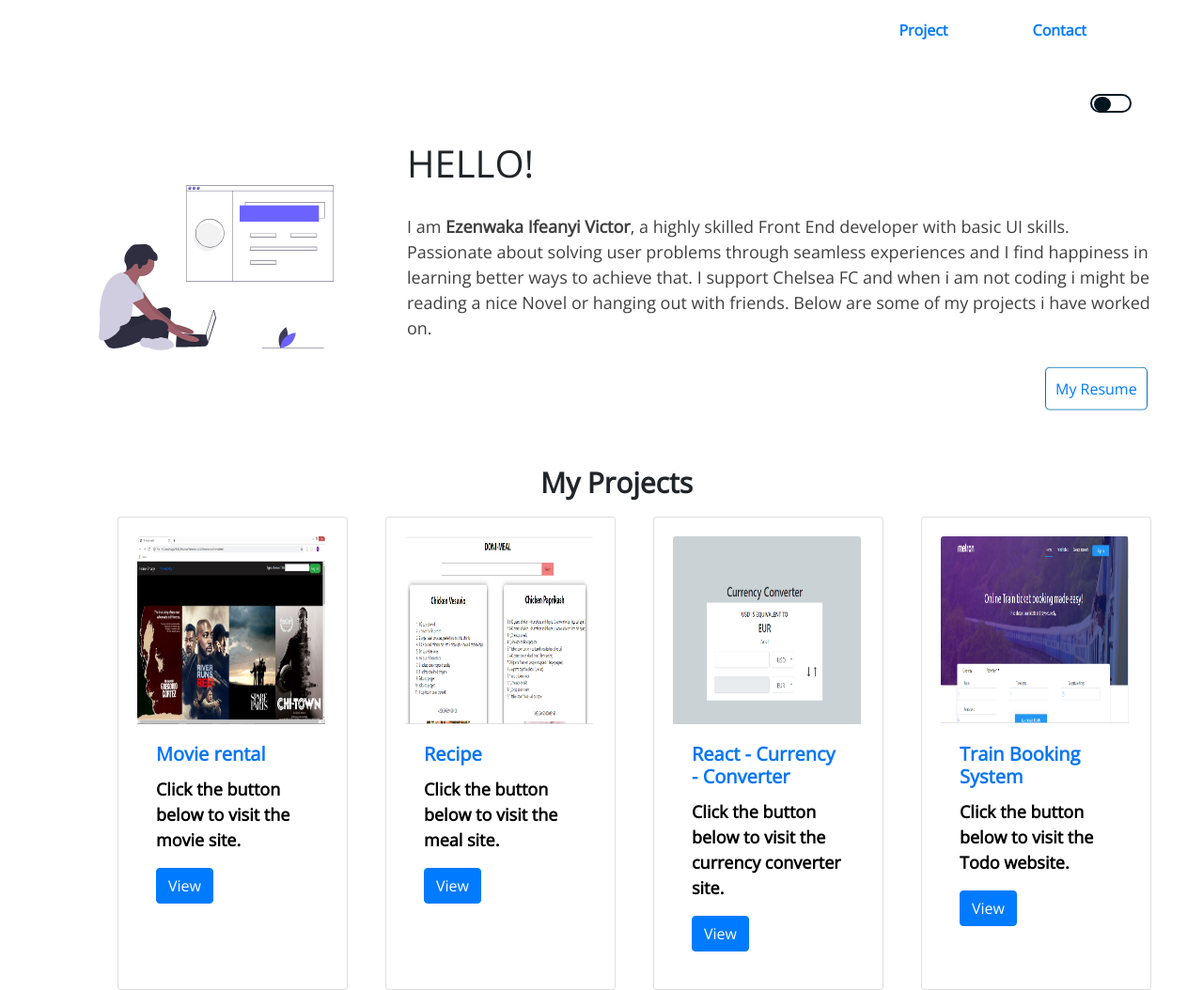
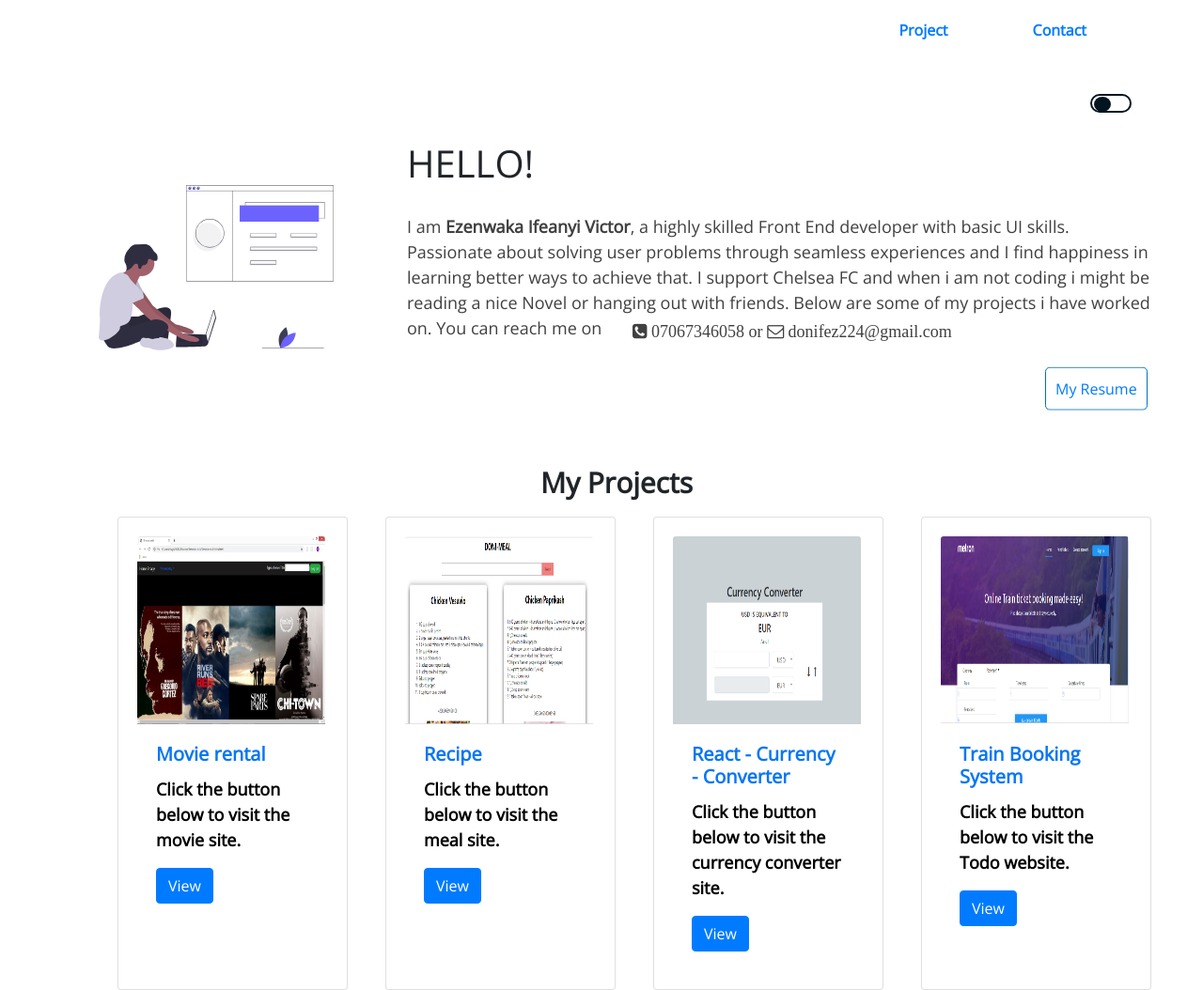
Before and after one commit to Donifez/Portfolio, a plain HTML site: page index.html in a window 1280 px wide. Shown: the top 1054 px of the page at 94% size. Drawn offline with nearby package versions, Linux system fonts and the light colour scheme.

Commit message:
contacts

```diff
--- a/index.html
+++ b/index.html
@@ -6,7 +6,8 @@
     <meta http-equiv="X-UA-Compatible" content="ie=edge">
     <link rel="stylesheet" href="https://stackpath.bootstrapcdn.com/bootstrap/4.3.1/css/bootstrap.min.css" integrity="sha384-ggOyR0iXCbMQv3Xipma34MD+dH/1fQ784/j6cY/iJTQUOhcWr7x9JvoRxT2MZw1T" crossorigin="anonymous">
 <link href="https://fonts.googleapis.com/css?family=Open+Sans&display=swap" rel="stylesheet">
-	<link rel="stylesheet" type="text/css" href="Bootstrap.css">
+  <link rel="stylesheet" type="text/css" href="Bootstrap.css">
+  <link rel="stylesheet" href="https://cdnjs.cloudflare.com/ajax/libs/font-awesome/4.7.0/css/font-awesome.min.css">
 
 	<script src="https://code.jquery.com/jquery-3.3.1.slim.min.js" integrity="sha384-q8i/X+965DzO0rT7abK41JStQIAqVgRVzpbzo5smXKp4YfRvH+8abtTE1Pi6jizo" crossorigin="anonymous"></script>
 
@@ -54,7 +55,9 @@
               <p>I am <strong>Ezenwaka Ifeanyi Victor</strong>, a highly skilled Front End developer with basic UI skills.
             Passionate about solving user problems through seamless experiences and I find happiness in learning better ways to achieve that.
              I support Chelsea FC and when i am not coding i might be reading a nice Novel or hanging out with friends.
-        Below are some of my projects i have worked on. </p></div>
+        Below are some of my projects i have worked on. You can reach me on  </p> <i class="fa fa-phone-square" aria-hidden="true"> 07067346058 or</i>
+        <i class="fa fa-envelope-o" aria-hidden="true"> donifez224@gmail.com</i>
+      </div>
         </div>
    </div>
    <button data-aos="fade-up-left" id="resume"><a href="https://drive.google.com/open?id=1z89zxBJqpHNiXRLVRqsdTvpQmZW55L-7">My Resume</a></button>
@@ -150,6 +153,8 @@
                <i class="fa fa-codepen"></i>
            </a>
         </ul>
+
+
     </footer>
 
    </div>
--- a/style.css
+++ b/style.css
@@ -300,7 +300,11 @@ body.night .fa-instagram:hover, body.night .fa-codepen:hover
     position:relative;
     left:30px;
 }
-
+.fa-phone-square, .fa-envelope-o{
+    position:relative;
+    top:-2.5rem;
+    left:15rem;
+}
 @-webkit-keyframes vibrate-1 {
     0% {
       -webkit-transform: translate(0);
```
